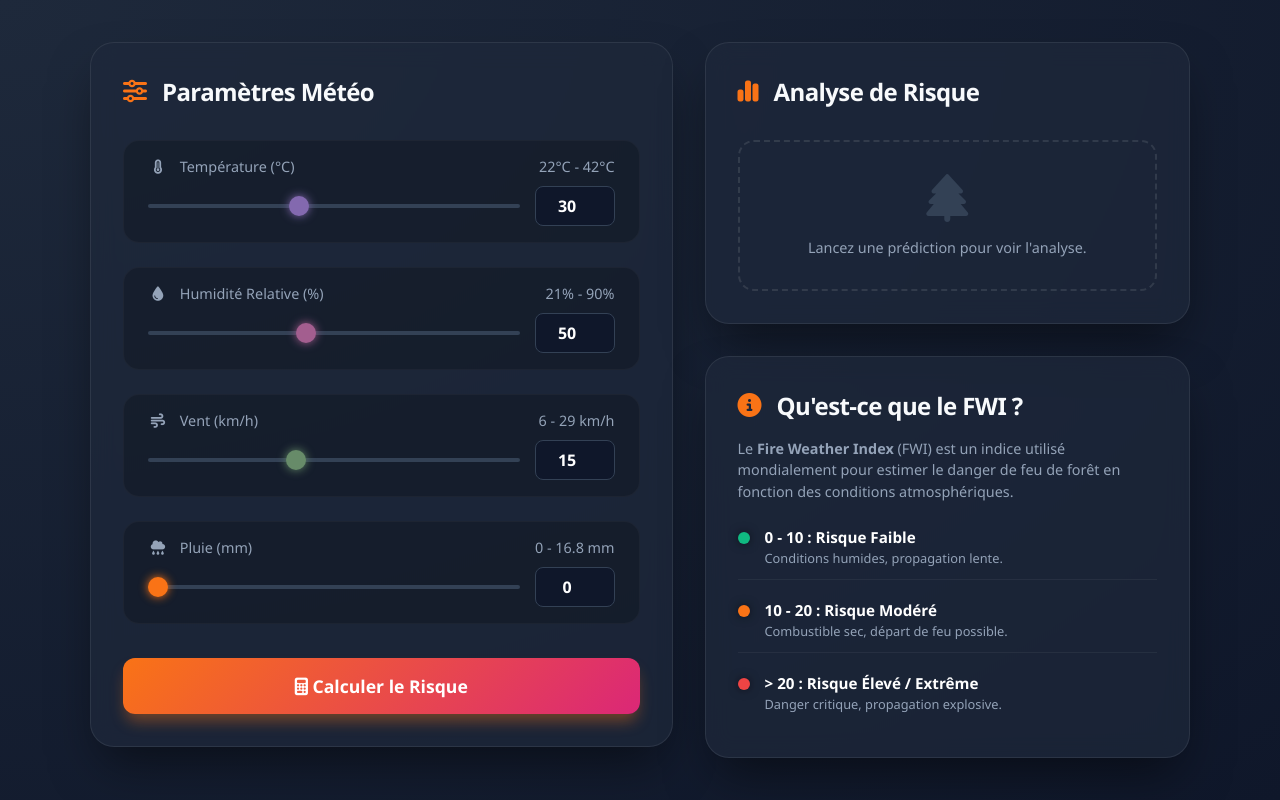
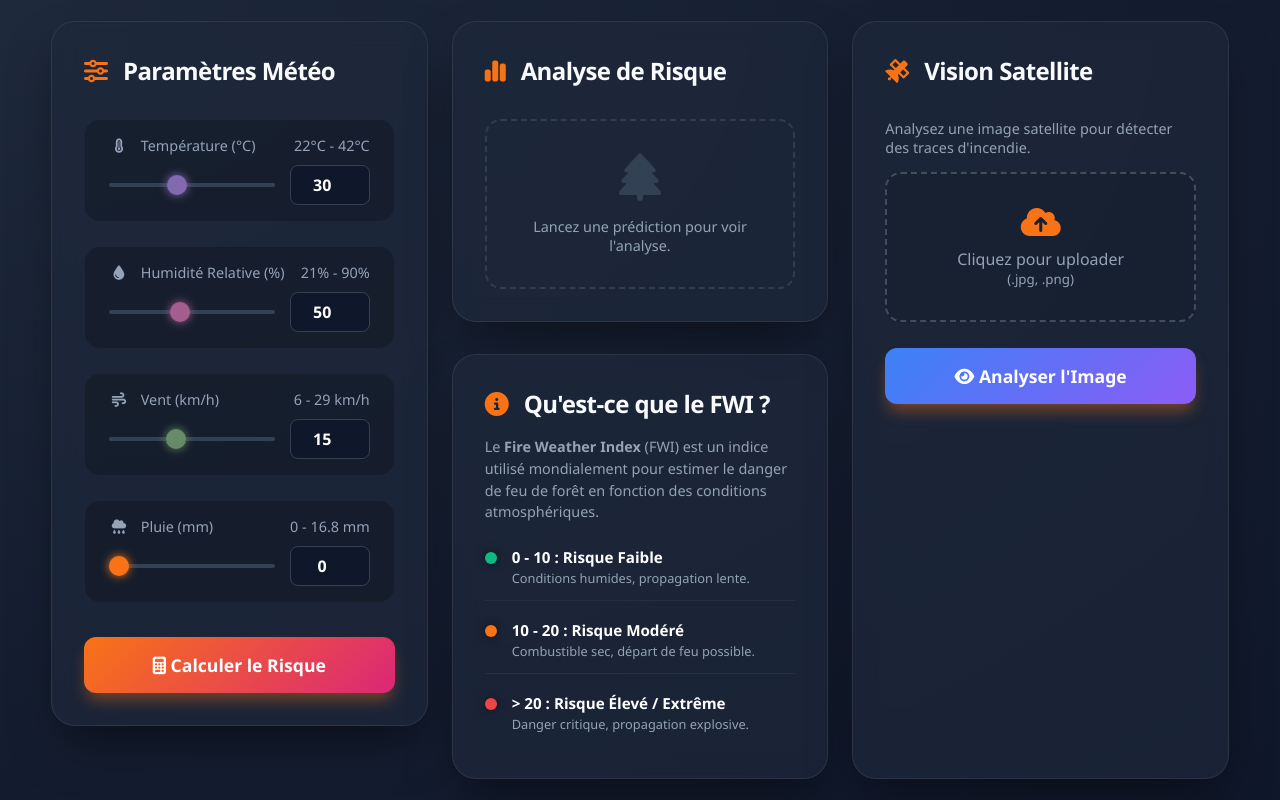
Before and after one commit to Khaledblel/fire-guard, a Flask app: page / in a window 1280 px wide. Run offline with Flask 3, Linux system fonts and the light colour scheme; parts of the project's set-up code (start-up, migrations or seed data) failed here and were passed over.

Commit message:
add satellite wildfire detection model and UI integration

```diff
--- a/application/app.py
+++ b/application/app.py
@@ -2,33 +2,32 @@ from flask import Flask, request, jsonify, render_template
 import pickle
 import numpy as np
 import os
+from tensorflow.keras.models import load_model
+from PIL import Image
 
 app = Flask(__name__)
 
 base_path = os.path.dirname(__file__)
+
 model_path = os.path.join(base_path, '../artifacts/model.pkl')
 scaler_path = os.path.join(base_path, '../artifacts/scaler.pkl')
+vision_model_path = os.path.join(base_path, '../artifacts/wildfire_model_64x64.h5')
 
-print(f"Chargement du modèle depuis : {model_path}")
 model = pickle.load(open(model_path, 'rb'))
 scaler = pickle.load(open(scaler_path, 'rb'))
-
+vision_model = load_model(vision_model_path)
 
 @app.route('/')
 def home():
-    """Affiche la page d'accueil avec le formulaire."""
     return render_template('home.html')
 
 @app.route('/predict', methods=['POST'])
 def predict():
-    """
-    Récupère les données du formulaire, normalise, prédit et renvoie le résultat.
-    """
     try:
         features = [float(x) for x in request.form.values()]
-
         final_features = [np.array(features)]
         final_features_scaled = scaler.transform(final_features)
+
         prediction = model.predict(final_features_scaled)
         output = round(prediction[0], 2)
 
@@ -45,10 +44,50 @@ def predict():
         return render_template('home.html',
                                prediction_text=f'Indice FWI : {output}',
                                risk_text=risk_msg,
-                               css_class=css_class)
+                               css_class=css_class,
+                               temp=request.form.get('Temperature'),
+                               rh=request.form.get('RH'),
+                               ws=request.form.get('Ws'),
+                               rain=request.form.get('Rain'))
 
     except Exception as e:
         return render_template('home.html', prediction_text=f'Erreur : {str(e)}')
 
+@app.route('/predict_image', methods=['POST'])
+def predict_image():
+    try:
+        if 'file' not in request.files:
+            return render_template('home.html', img_error="Aucun fichier envoyé")
+
+        file = request.files['file']
+        if file.filename == '':
+            return render_template('home.html', img_error="Aucun fichier sélectionné")
+
+        if file:
+            img = Image.open(file.stream).convert('RGB')
+            img = img.resize((64, 64))
+            img_array = np.array(img)
+            img_array = img_array / 255.0
+            img_array = np.expand_dims(img_array, axis=0)
+
+            prediction = vision_model.predict(img_array)
+            class_idx = np.argmax(prediction, axis=1)[0]
+            confidence = np.max(prediction) * 100
+
+            if class_idx == 1:
+                result_text = "FEU DÉTECTÉ"
+                result_css = "high-risk"
+            else:
+                result_text = "PAS DE FEU"
+                result_css = "low-risk"
+
+            return render_template('home.html',
+                                   image_result=result_text,
+                                   image_conf=f"{confidence:.1f}%",
+                                   image_css=result_css)
+
+    except Exception as e:
+        return render_template('home.html', img_error=f'Erreur : {str(e)}')
+
 if __name__ == "__main__":
     app.run(debug=True)
--- a/application/static/style.css
+++ b/application/static/style.css
@@ -328,3 +328,75 @@ input[type=range]::-webkit-slider-runnable-track {
     font-size: 0.8rem;
     color: var(--text-muted);
 }
+
+.dashboard-container {
+    display: grid;
+    grid-template-columns: 1fr 1fr 1fr; /* 3 Equal columns */
+    gap: 1.5rem;
+    max-width: 1400px; /* Increased width */
+    width: 95%;
+    margin: auto;
+}
+
+@media (max-width: 1100px) {
+    .dashboard-container {
+        grid-template-columns: 1fr 1fr; /* 2 cols on tablet */
+    }
+}
+@media (max-width: 768px) {
+    .dashboard-container {
+        grid-template-columns: 1fr; /* 1 col on mobile */
+    }
+}
+
+/* File Upload Styling */
+.file-upload-wrapper {
+    position: relative;
+    width: 100%;
+    height: 150px;
+    border: 2px dashed rgba(255,255,255,0.2);
+    border-radius: 16px;
+    display: flex;
+    flex-direction: column;
+    align-items: center;
+    justify-content: center;
+    color: var(--text-muted);
+    transition: all 0.3s;
+    background: rgba(0,0,0,0.1);
+    margin-bottom: 1rem;
+    cursor: pointer;
+}
+
+.file-upload-wrapper:hover {
+    border-color: var(--primary);
+    background: rgba(255,255,255,0.05);
+}
+
+.file-upload-wrapper input[type="file"] {
+    position: absolute;
+    width: 100%;
+    height: 100%;
+    opacity: 0;
+    cursor: pointer;
+}
+
+.upload-icon {
+    font-size: 2rem;
+    margin-bottom: 10px;
+    color: var(--primary);
+}
+
+.img-result-box {
+    margin-top: 1rem;
+    text-align: center;
+    padding: 1rem;
+    border-radius: 12px;
+    background: rgba(0,0,0,0.2);
+    border: 1px solid rgba(255,255,255,0.1);
+}
+
+.conf-score {
+    font-size: 0.9rem;
+    color: var(--text-muted);
+    margin-top: 5px;
+}
--- a/application/templates/home.html
+++ b/application/templates/home.html
@@ -5,14 +5,12 @@
     <meta name="viewport" content="width=device-width, initial-scale=1.0">
     <title>AI Forest Fire Predictor</title>
     <link rel="stylesheet" href="https://cdnjs.cloudflare.com/ajax/libs/font-awesome/6.4.0/css/all.min.css">
-    <!-- Lien vers le fichier CSS externe -->
     <link rel="stylesheet" href="{{ url_for('static', filename='style.css') }}">
 </head>
 <body>
 
   <div class="dashboard-container">
 
-        <!-- Left Panel: INPUTS -->
         <div class="glass-card input-panel">
             <div class="header">
                 <i class="fa-solid fa-sliders"></i>
@@ -20,10 +18,6 @@
             </div>
 
             <form action="{{ url_for('predict') }}" method="POST">
-                <!-- (Laisse tes inputs tels quels, je raccourcis ici pour la lisibilité) -->
-                <!-- Copie exactement tes blocs Temp, RH, Ws, Rain précédents ici -->
-
-                <!-- ... TEMP ... -->
                 <div class="input-wrapper" id="grp-temp">
                     <div class="label-row">
                         <span><i class="fa-solid fa-temperature-full"></i> Température (°C)</span>
@@ -35,7 +29,6 @@
                     </div>
                 </div>
 
-                <!-- ... HUMIDITÉ ... -->
                 <div class="input-wrapper" id="grp-rh">
                     <div class="label-row">
                         <span><i class="fa-solid fa-droplet"></i> Humidité Relative (%)</span>
@@ -47,7 +40,6 @@
                     </div>
                 </div>
 
-                <!-- ... VENT ... -->
                 <div class="input-wrapper" id="grp-ws">
                     <div class="label-row">
                         <span><i class="fa-solid fa-wind"></i> Vent (km/h)</span>
@@ -59,7 +51,6 @@
                     </div>
                 </div>
 
-                <!-- ... PLUIE ... -->
                 <div class="input-wrapper" id="grp-rain">
                     <div class="label-row">
                         <span><i class="fa-solid fa-cloud-rain"></i> Pluie (mm)</span>
@@ -70,18 +61,13 @@
                         <input type="number" step="0.1" id="Rain" name="Rain" class="num-input sync-input" min="0" max="16.8" value="{{ request.form.Rain if request.form.Rain else 0 }}" required>
                     </div>
                 </div>
-                <!-- ... FIN INPUTS ... -->
 
                 <button type="submit" class="btn-predict">
                     <i class="fa-solid fa-calculator"></i> Calculer le Risque
                 </button>
             </form>
         </div>
-
-        <!-- Right Panel Container: Résultats + Explication -->
         <div class="right-column">
-
-            <!-- 1. Carte de Résultat -->
             <div class="glass-card result-panel" style="margin-bottom: 2rem;">
                 <div class="header">
                     <i class="fa-solid fa-chart-simple"></i>
@@ -108,8 +94,6 @@
                     </div>
                 {% endif %}
             </div>
-
-            <!-- 2. Nouvelle Carte: Explication FWI -->
             <div class="glass-card info-panel">
                 <div class="header" style="margin-bottom: 1rem;">
                     <i class="fa-solid fa-circle-info"></i>
@@ -145,11 +129,46 @@
                 </div>
             </div>
 
-        </div> <!-- Fin Right Column -->
+        </div>
+<div class="glass-card">
+            <div class="header">
+                <i class="fa-solid fa-satellite"></i>
+                <h2>Vision Satellite</h2>
+            </div>
 
+            <p style="margin-bottom: 15px; font-size: 0.9rem; color: var(--text-muted);">
+                Analysez une image satellite pour détecter des traces d'incendie.
+            </p>
+
+            <form action="{{ url_for('predict_image') }}" method="POST" enctype="multipart/form-data">
+                <div class="file-upload-wrapper">
+                    <input type="file" name="file" accept="image/*" required onchange="document.getElementById('file-name').textContent = this.files[0].name">
+                    <i class="fa-solid fa-cloud-arrow-up upload-icon"></i>
+                    <span id="file-name">Cliquez pour uploader</span>
+                    <small>(.jpg, .png)</small>
+                </div>
+
+                <button type="submit" class="btn-predict" style="background: linear-gradient(135deg, #3b82f6, #8b5cf6);">
+                    <i class="fa-solid fa-eye"></i> Analyser l'Image
+                </button>
+            </form>
+            {% if image_result %}
+            <div class="img-result-box">
+                <div class="risk-badge {{ 'badge-high' if image_css == 'high-risk' else 'badge-low' }}">
+                    RÉSULTAT
+                </div>
+                <h3 style="font-size: 1.4rem; color: {{ '#ef4444' if image_css == 'high-risk' else '#10b981' }}">
+                    {{ image_result }}
+                </h3>
+                <div class="conf-score">Confiance IA : {{ image_conf }}</div>
+            </div>
+            {% elif img_error %}
+            <div class="img-result-box" style="border-color: #ef4444;">
+                <p style="color: #ef4444;">{{ img_error }}</p>
+            </div>
+            {% endif %}
+        </div>
     </div>
-
-    <!-- Lien vers le fichier JS externe -->
     <script src="{{ url_for('static', filename='script.js') }}"></script>
 </body>
 </html>
```
Also changed, not shown: 2 other files.
